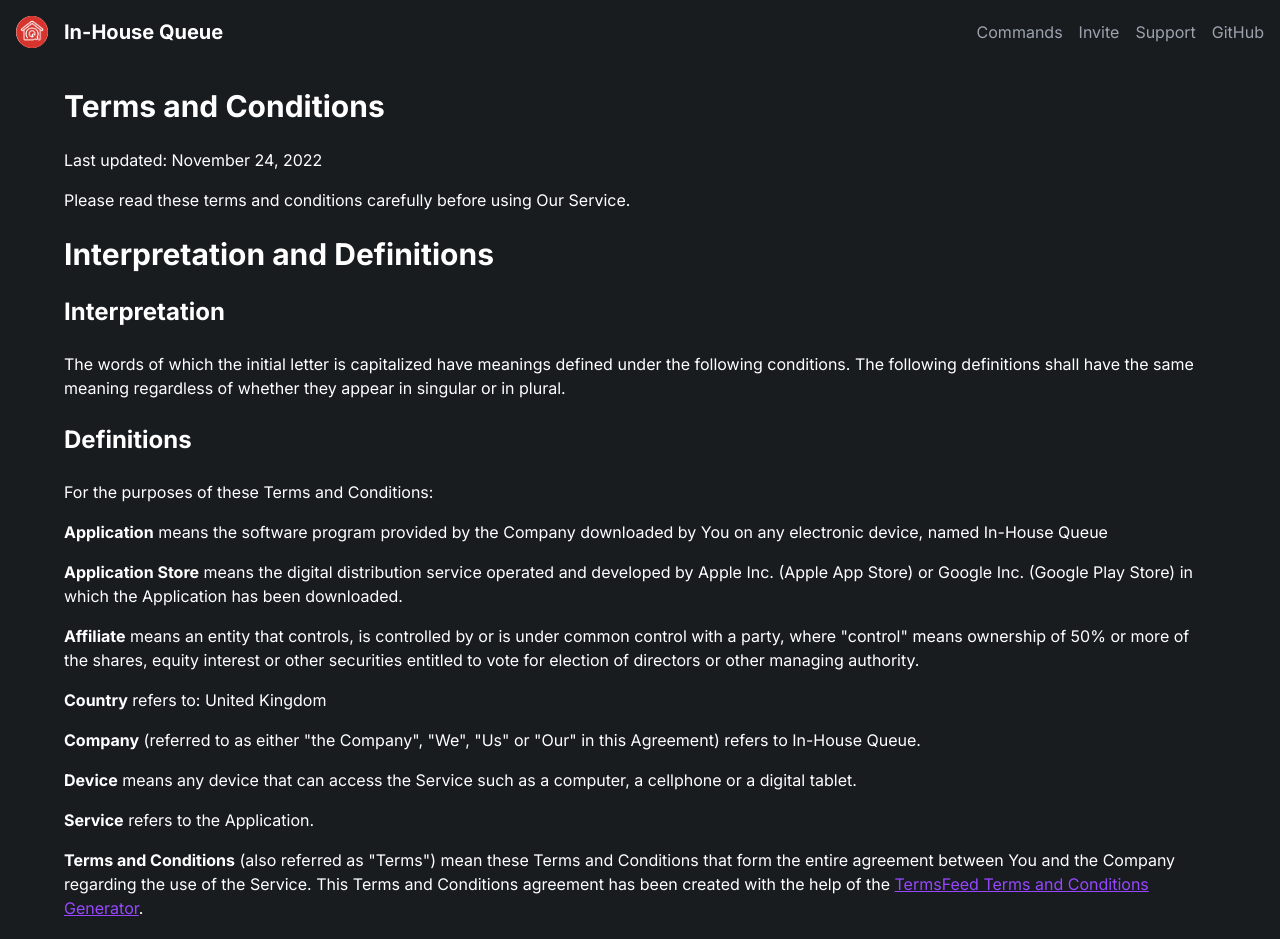
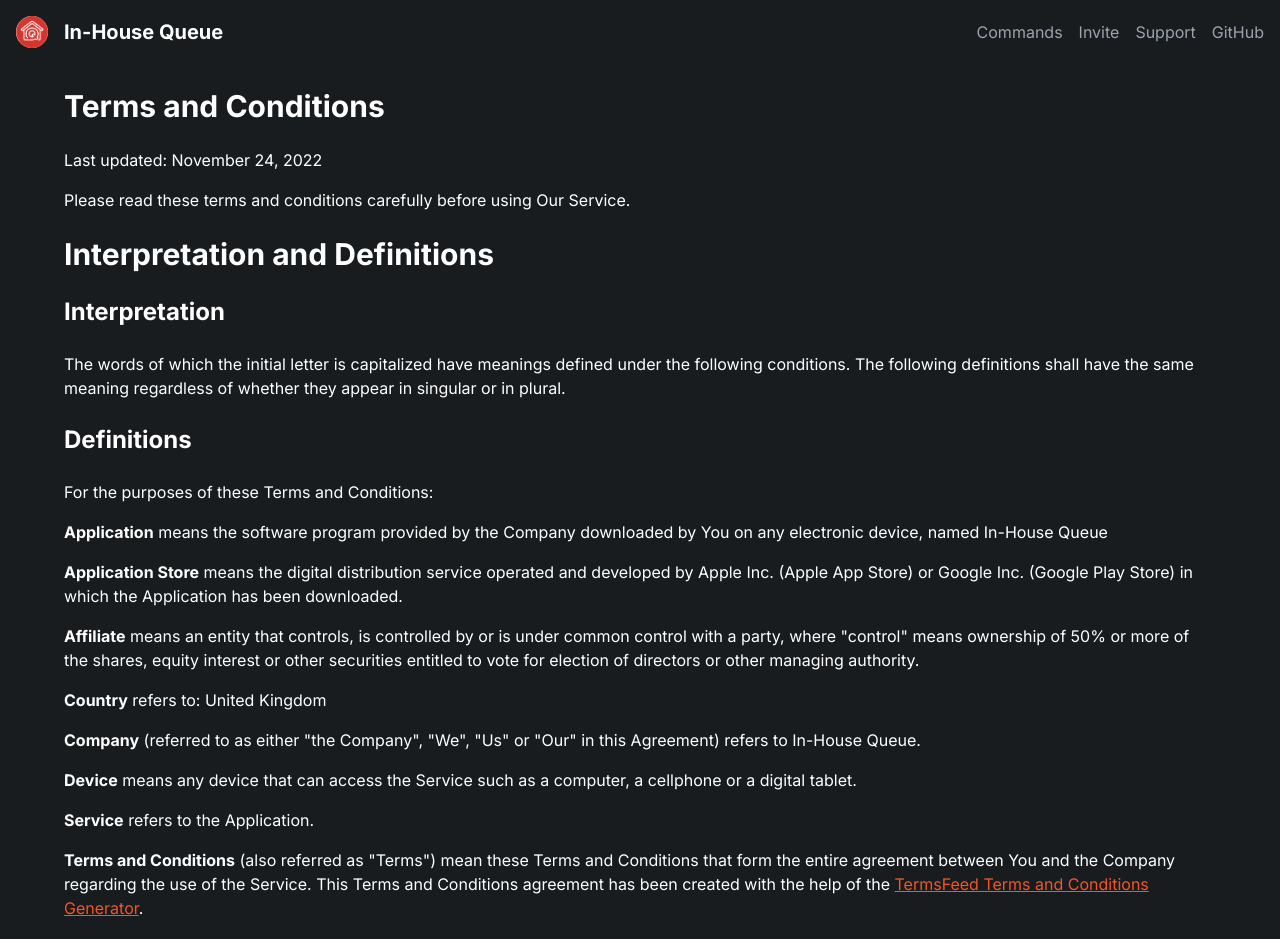
Before and after one commit to ItzDerock/InHouseQueue-site, a Next.js app: page /terms in a window 1280 px wide. Shown: the top 939 px of the page. Built offline with nearby package versions, Linux system fonts and the light colour scheme.

Commit message:
fix: link color

```diff
--- a/src/styles/globals.css
+++ b/src/styles/globals.css
@@ -16,7 +16,7 @@
   }
 
   .content a {
-    @apply text-link underline;
+    @apply text-primary underline;
   }
 
   /* checkmarks */
```
